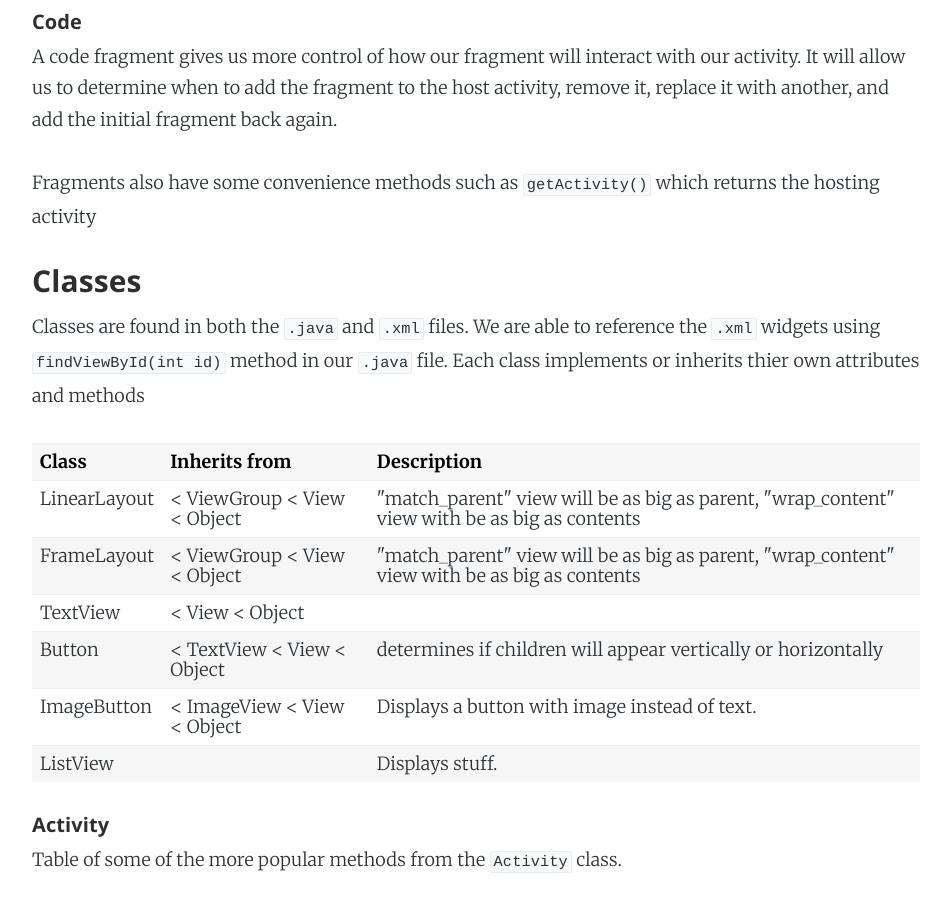
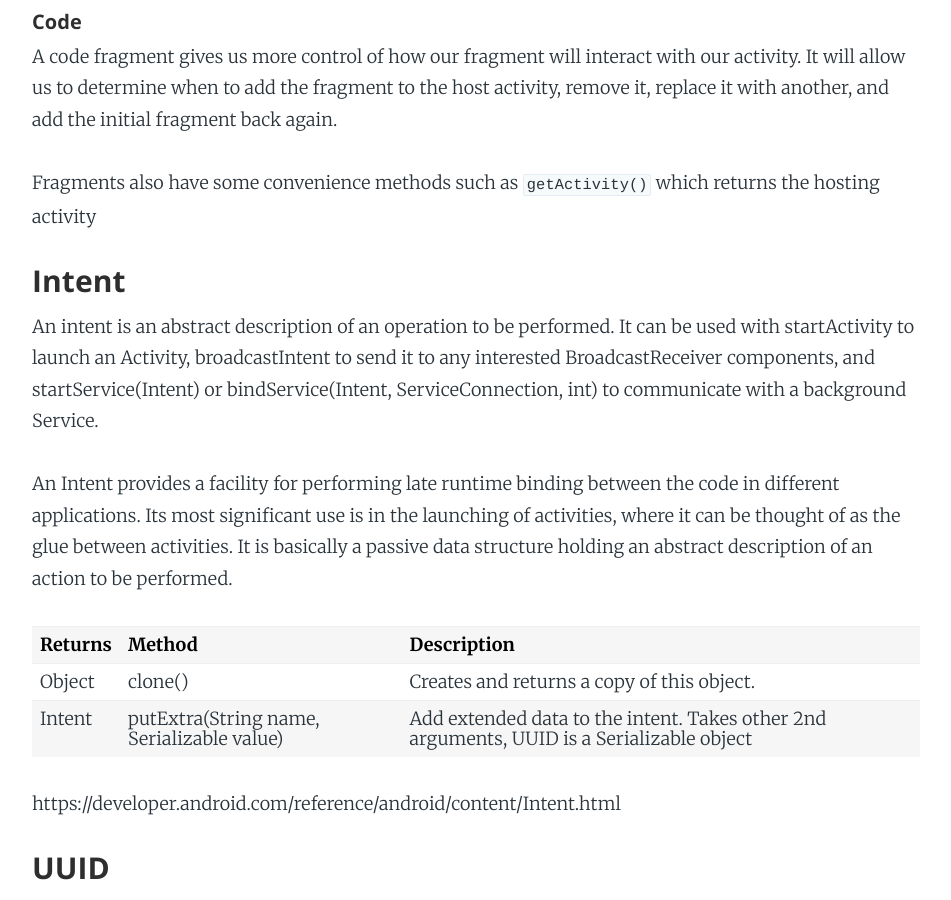
Before and after one commit to Carpk/ShawnKlein, a Jekyll site: the page built from _posts/2016-07-16-introduction-to-android.md, in a window 1280 px wide and 900 px high, scrolled down 6048 px. Shown: the whole window, without its empty margins (164-1115 px from the left). Built offline with Jekyll 4.4.1, drawn with Linux system fonts in a browser that asks for light colours; nearby versions of some CDN libraries; some web fonts are replaced; Markdown is read by kramdown in place of the engine named in the settings; some of the changed text lies outside the part shown.

Commit message:
create sections for more specialized towards class, each section touchs on the class principals and reviews some methods

```diff
--- a/_posts/2016-07-16-introduction-to-android.md
+++ b/_posts/2016-07-16-introduction-to-android.md
@@ -159,6 +159,42 @@
 
 Fragments also have some convenience methods such as `getActivity()` which returns the hosting activity
 
+
+### Intent
+
+An intent is an abstract description of an operation to be performed. It can be used with startActivity to launch an Activity, broadcastIntent to send it to any interested BroadcastReceiver components, and startService(Intent) or bindService(Intent, ServiceConnection, int) to communicate with a background Service.
+
+An Intent provides a facility for performing late runtime binding between the code in different applications. Its most significant use is in the launching of activities, where it can be thought of as the glue between activities. It is basically a passive data structure holding an abstract description of an action to be performed.
+
+<table style="width:100%">
+  <tr>
+    <th>Returns</th>
+    <th>Method</th>
+    <th>Description</th>
+  </tr>
+  <tr>
+    <td>Object</td>
+    <td>clone()</td>
+    <td>Creates and returns a copy of this object.</td>
+  </tr>
+  <tr>
+    <td>Intent</td>
+    <td>putExtra(String name, Serializable value)</td>
+    <td>Add extended data to the intent. Takes other 2nd arguments, UUID is a Serializable object</td>
+  </tr>
+</table>
+
+https://developer.android.com/reference/android/content/Intent.html
+
+### UUID
+
+A class that represents an immutable universally unique identifier (UUID). A UUID represents a 128-bit value.
+
+There exist different variants of these global identifiers. The methods of this class are for manipulating the Leach-Salz variant, although the constructors allow the creation of any variant of UUID (described below).
+
+The layout of a variant 2 (Leach-Salz) UUID is as follows: The most significant long consists of the following unsigned fields:
+
+https://developer.android.com/reference/java/util/UUID.html
 
 
 
@@ -322,6 +358,11 @@
     <th>Returns</th>
     <th>Method</th>
     <th>Description</th>
+  </tr>
+  <tr>
+    <td>abstract object</td>
+    <td>getItem(int position)</td>
+    <td>Get the data item associated with the specified position in the data set.</td>
   </tr>
   <tr>
     <td>abstract object</td>
```
